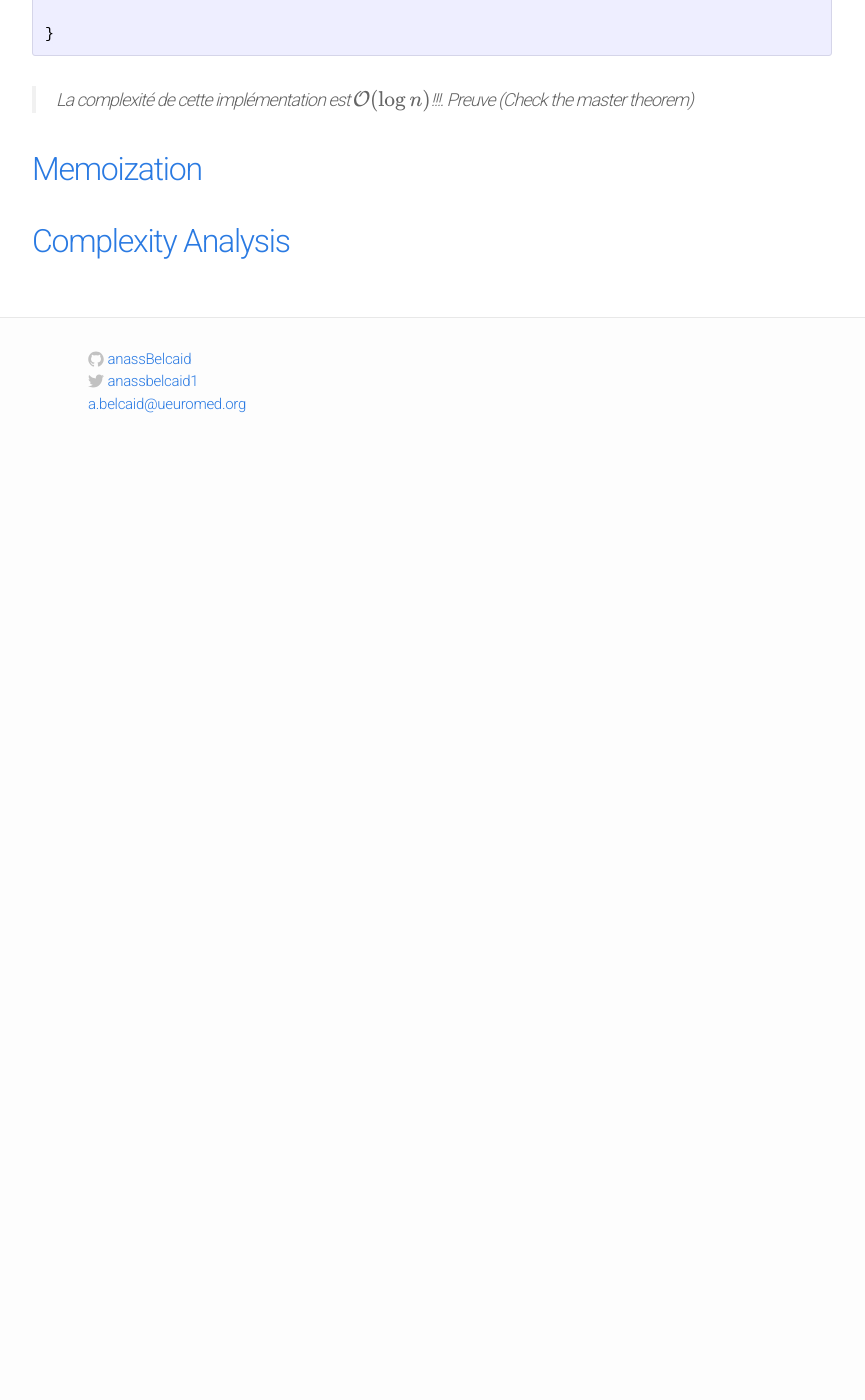
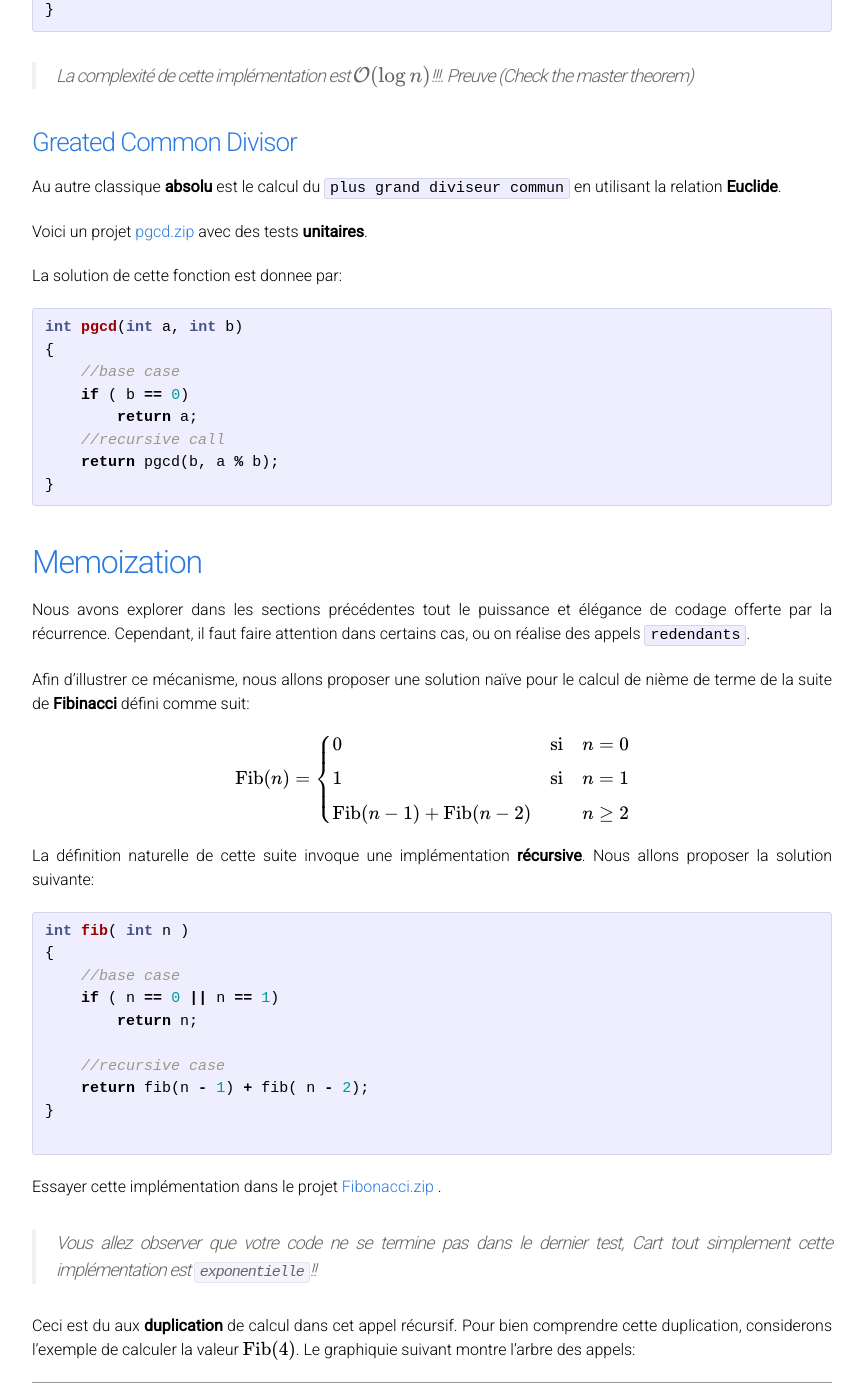
Before and after one commit to anassBelcaid/CS221, a Jekyll site: the page built from part3/recurrence.md, in a window 1280 px wide and 1400 px high, scrolled down 8243 px. Shown: the whole window, without its empty margins (208-1073 px from the left). Built offline with Jekyll 4.4.1, drawn with Linux system fonts in a browser that asks for light colours; formulas are drawn with MathJax 3; before the commit the page ends 8703 px from its top, so only the background shows below that; some of the changed text lies outside the part shown.

Commit message:
Memoization

````diff
--- a/part3/recurrence.md
+++ b/part3/recurrence.md
@@ -360,10 +359,125 @@
 (Check the master theorem)
 
 
+### [Greated Common Divisor](#pgcd)
+<a name='pgcd'> </a>
+
+Au autre classique **absolu** est le calcul du `plus grand diviseur commun` en
+utilisant la relation **Euclide**.
+
+
+Voici un projet <a href="{{ site.url }}{{ site.baseurl }}/part3/pgcd.zip">
+pgcd.zip </a> avec des tests **unitaires**.
+
+La solution de cette fonction est donnee par:
+
+```cpp
+int pgcd(int a, int b)
+{
+    //base case
+    if ( b == 0)
+        return a;
+    //recursive call
+    return pgcd(b, a % b);
+}
+```
 
 ## [Memoization](#memoization)
 <a name='memoization'></a>
 
+Nous avons explorer dans les sections précédentes tout le puissance et élégance
+de codage offerte par la récurrence. Cependant, il faut faire attention dans
+certains cas, ou on réalise des appels `redendants`.
+
+Afin d'illustrer ce mécanisme, nous allons proposer une solution naïve pour le
+calcul de nième de terme de la suite de **Fibinacci** défini comme suit:
+
+$$
+\text{Fib}(n) = \left\{
+\begin{array}{lll}
+0 & \text{si} & n = 0  \\[4pt]
+1 & \text{si} & n = 1  \\[4pt]
+\text{Fib}(n-1) + \text{Fib}(n - 2) & & n \geq 2\\
+\end{array}
+\right.
+$$
+
+
+La définition naturelle de cette suite invoque une implémentation
+**récursive**. Nous allons proposer la solution suivante:
+
+
+```cpp
+int fib( int n )
+{
+    //base case
+    if ( n == 0 || n == 1)
+        return n;
+
+    //recursive case
+    return fib(n - 1) + fib( n - 2);
+}
+
+```
+
+Essayer cette implémentation dans le projet <a href="{{ site.url }}}} site.baseurl }}/part3/fibonacci.zip"> Fibonacci.zip </a>.
+
+
+> Vous allez observer que votre code ne se termine pas dans le dernier test,
+Cart tout simplement cette implémentation est `exponentielle`!!
+
+Ceci est du aux **duplication** de calcul dans cet appel récursif. Pour bien
+comprendre cette duplication, considerons l'exemple de calculer la valeur
+$$\text{Fib}(4)$$. Le graphiquie suivant montre l'arbre des appels:
+
+
+<div class="fig figcenter fighighlight">
+  <img src="{{ site.url }}{{ site.baseurl }}/part3/images/fibonacci.png">
+  <div class="figcaption">Illustration de l'arbre des appels recursifs pour le
+  calcul de la suite de fibonnaci d'ordre 4.</div>
+</div>
+
+On voit clairement la repetition des appels. Afin d'eviter ces repetisions, on
+utilise une techniaue classique de [Memoization](https://en.wikipedia.org/wiki/Memoization).
+
+
+> **Memoization** est une technique d'optimisation de code qui consiste a
+sauvegarder les valeurs calcules dans un **dictionnaire** afin d'eviter de
+recalculer ces valeurs.
+
+Ainsi on va appliquer cette technique dans l'exemple de Fibonnacci afin
+d'accelerer le calcul et d'obtenir une complexité linéaire $$ \mathcal{O}(n)$$.
+
+
+```cpp
+int fib_cache(int n, HashMap & cache)
+{
+    // Verifiy if we already computed F(n)
+    if ( cache.conntainKey(n))
+        return cache[n];
+
+    // recurrence
+    auto val = fib_cache(n - 1) + fib_cache( n - 2);
+
+    // store the computed value
+    cache[n] = val;
+
+    return val;
+}
+```
+
+- Dans ce code, on a utilise une structure avancee `HashMap`. Son role est de
+stocker des cles et de vous renvoyer rapidement s'ils existent ainsi que leurs
+valeurs.
+
+-  Avant de se lancer a calculer la valeur de la fonction $$F$$ pour  un entier,
+on verifie tout d'abord, si on l'as pas calcule auparavant.
+
+- A chaque fois, qu'on calcule une nouvelle valeur, on doit l'ajouter a notre
+**HashMap** par : `cache[n] = val`.
+
+
+
 
 ## [Complexity Analysis](#complexity)
 <a name='complexity'></a>
````
Also changed, not shown: other parts of part3/recurrence.md (+0 -1 lines), part3/images/fibonacci.png (added), 2 other files.
